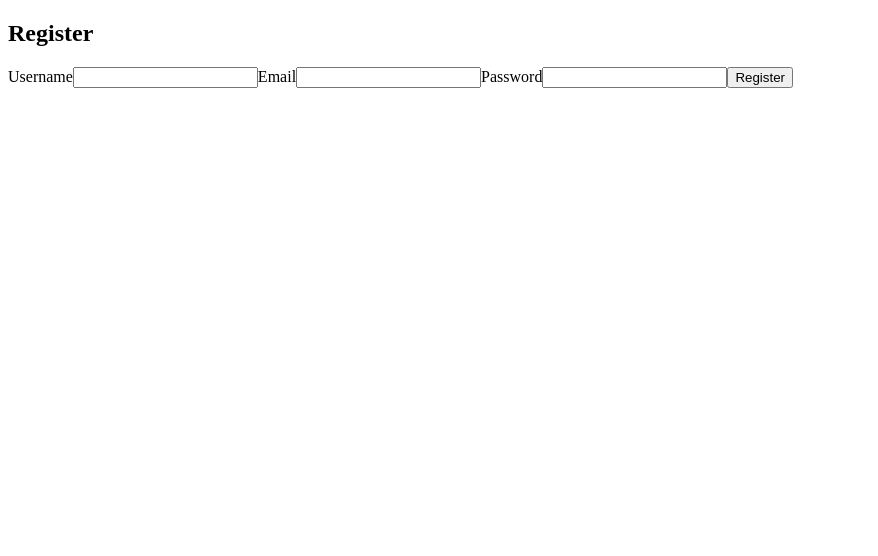
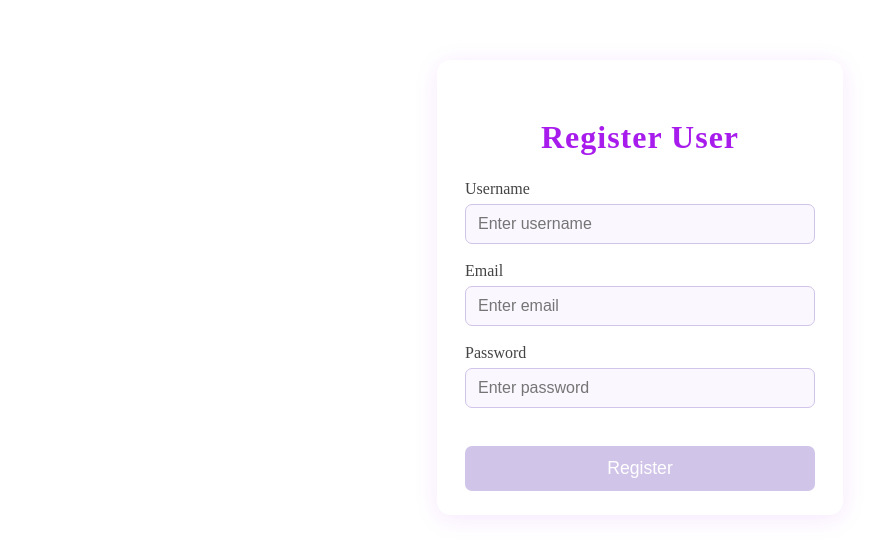
Before and after one commit to vedantraut/BookWarm_Angular, an Angular app: page /register in a window 1280 px wide. Shown: the top 556 px of the page, without its empty margins (0-878 px from the left). Built offline with nearby package versions, Linux system fonts and the light colour scheme.

Commit message:
register new user to the database

```diff
--- a/src/app/components/register/register.component.css
+++ b/src/app/components/register/register.component.css
@@ -0,0 +1,69 @@
+.register-container {
+  max-width: 350px;
+  margin: 60px auto;
+  padding: 32px 28px 24px 28px;
+  background: #fff;
+  border-radius: 14px;
+  box-shadow: 0 4px 24px rgba(167, 28, 236, 0.1);
+  text-align: center;
+}
+
+.register-container h2 {
+  margin-bottom: 24px;
+  color: #a71cec;
+  font-size: 2rem;
+  font-weight: 600;
+  letter-spacing: 1px;
+}
+
+.form-group {
+  margin-bottom: 18px;
+  text-align: left;
+}
+
+.form-group label {
+  display: block;
+  margin-bottom: 6px;
+  color: #444;
+  font-weight: 500;
+}
+
+.form-group input {
+  width: 100%;
+  padding: 10px 12px;
+  border: 1px solid #d1c4e9;
+  border-radius: 7px;
+  font-size: 1rem;
+  outline: none;
+  transition: border-color 0.2s;
+  background: #faf7ff;
+  box-sizing: border-box;
+}
+
+.form-group input:focus {
+  border-color: #a71cec;
+  background: #fff;
+}
+
+button[type="submit"] {
+  width: 100%;
+  padding: 12px 0;
+  background: #a71cec;
+  color: #fff;
+  border: none;
+  border-radius: 7px;
+  font-size: 1.1rem;
+  font-weight: 500;
+  margin-top: 20px;
+  cursor: pointer;
+  transition: background 0.2s;
+}
+
+button[type="submit"]:disabled {
+  background: #d1c4e9;
+  cursor: not-allowed;
+}
+
+button[type="submit"]:hover:not(:disabled) {
+  background: #7d1bbd;
+}
--- a/src/app/components/register/register.component.html
+++ b/src/app/components/register/register.component.html
@@ -1,16 +1,39 @@
 <div class="register-container">
-  <h2>Register</h2>
-  <form (ngSubmit)="register()">
-    <!--  -->
-    <label>Username</label>
-    <input name="username" required />
+  <h2>Register User</h2>
+  <form (ngSubmit)="register()" #registerForm="ngForm">
+    <div class="form-group">
+      <label>Username</label>
+      <input
+        type="text"
+        name="username"
+        placeholder="Enter username"
+        [(ngModel)]="registerRequest.userName"
+        required
+      />
+    </div>
 
-    <label>Email</label>
-    <input name="email" required type="email" />
+    <div class="form-group">
+      <label>Email</label>
+      <input
+        type="email"
+        name="email"
+        placeholder="Enter email"
+        [(ngModel)]="registerRequest.email"
+        required
+      />
+    </div>
 
-    <label>Password</label>
-    <input name="password" required type="password" />
+    <div class="form-group">
+      <label>Password</label>
+      <input
+        type="password"
+        name="password"
+        placeholder="Enter password"
+        [(ngModel)]="registerRequest.password"
+        required
+      />
+    </div>
 
-    <button type="submit">Register</button>
+    <button type="submit" [disabled]="!registerForm.valid">Register</button>
   </form>
 </div>
--- a/src/app/components/register/register.component.ts
+++ b/src/app/components/register/register.component.ts
@@ -1,22 +1,39 @@
 import { Component } from '@angular/core';
 import { RegisterService } from '../../services/register.service';
+import { FormsModule } from '@angular/forms';
 import { Router } from '@angular/router';
+import { RegisterationRequest } from '../../models/registeration-request';
 
 @Component({
   selector: 'app-register',
-  imports: [],
+  imports: [FormsModule],
   templateUrl: './register.component.html',
   styleUrl: './register.component.css',
 })
 export class RegisterComponent {
+  registerRequest!: RegisterationRequest;
+
   constructor(
     private registerService: RegisterService,
     private router: Router
   ) {}
 
-  ngOnInit() {}
+  ngOnInit() {
+    this.registerRequest = {
+      email: '',
+      userName: '',
+      password: '',
+      role: 'user',
+    };
+  }
 
   register() {
-    throw new Error('Method not implemented.');
+    console.log('registerRequest:', this.registerRequest);
+
+    this.registerService
+      .register(this.registerRequest)
+      .subscribe((response: any) => {
+        console.log('Registration response:', response);
+      });
   }
 }
--- a/src/app/models/registeration-request.ts
+++ b/src/app/models/registeration-request.ts
@@ -1,6 +1,6 @@
 export interface RegisterationRequest {
-  emailId: string;
-  username: string;
+  email: string;
+  userName: string;
   password: string;
   role: string;
 }
--- a/src/app/services/register.service.ts
+++ b/src/app/services/register.service.ts
@@ -1,8 +1,17 @@
+import { HttpClient } from '@angular/common/http';
 import { Injectable } from '@angular/core';
+import { constant } from '../constants/urls';
+import { RegisterationRequest } from '../models/registeration-request';
 
 @Injectable({
-  providedIn: 'root'
+  providedIn: 'root',
 })
 export class RegisterService {
+  constructor(private Http: HttpClient) {}
 
+  private url = constant.url;
+
+  register(registerRequest: any) {
+    return this.Http.post<String>(this.url + 'users/register', registerRequest);
+  }
 }
```
